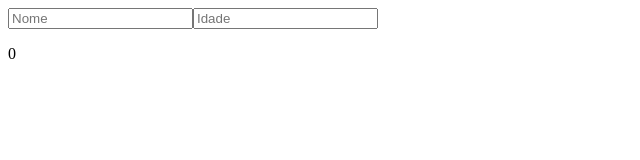
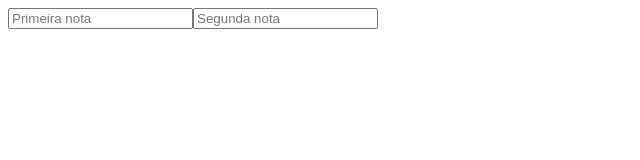
Before and after one commit to eltonsantos/training-hooks-reactjs, a React (Vite) app: page / in a window 1280 px wide. Shown: the top 160 px of the page, without its empty margins (0-640 px from the left). Built offline with nearby package versions, Linux system fonts and the light colour scheme.

Commit message:
Create Exemplo03_useState

```diff
--- /dev/null
+++ b/src/hooks/Exemplo03_useState.jsx
@@ -0,0 +1,32 @@
+import { useState } from "react";
+
+export function Exemplo03_useState() {
+  const [nota1, setNota1] = useState(0);
+  const [nota2, setNota2] = useState(0);
+
+  let media = (nota1 + nota2) / 2;
+  let situacao = media >= 7 ? "Aprovado(a)" : "Reprovado(a)";
+
+  return (
+    <div>
+      <input
+        type="number"
+        placeholder="Primeira nota"
+        onChange={(e) => setNota1(parseFloat(e.target.value))}
+      />
+      <input
+        type="number"
+        placeholder="Segunda nota"
+        onChange={(e) => setNota2(parseFloat(e.target.value))}
+      />
+
+      {nota1 && nota2 ? (
+        <p>
+          {situacao} com média {media}
+        </p>
+      ) : (
+        ""
+      )}
+    </div>
+  );
+}
--- a/src/main.jsx
+++ b/src/main.jsx
@@ -1,9 +1,9 @@
 import React from "react";
 import ReactDOM from "react-dom/client";
-import { Exemplo02_useState } from "./hooks/Exemplo02_useState";
+import { Exemplo03_useState } from "./hooks/Exemplo03_useState";
 
 ReactDOM.createRoot(document.getElementById("root")).render(
   <React.StrictMode>
-    <Exemplo02_useState />
+    <Exemplo03_useState />
   </React.StrictMode>
 );
```
